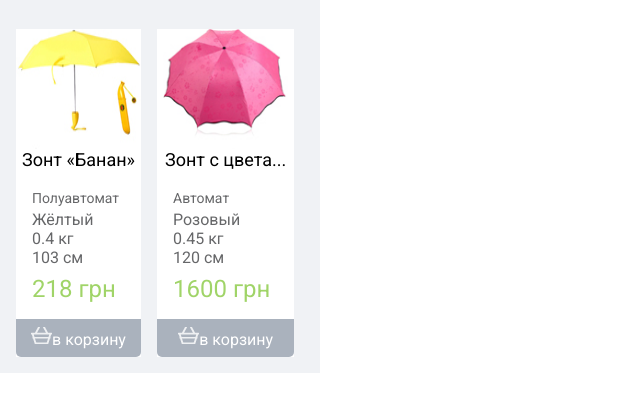
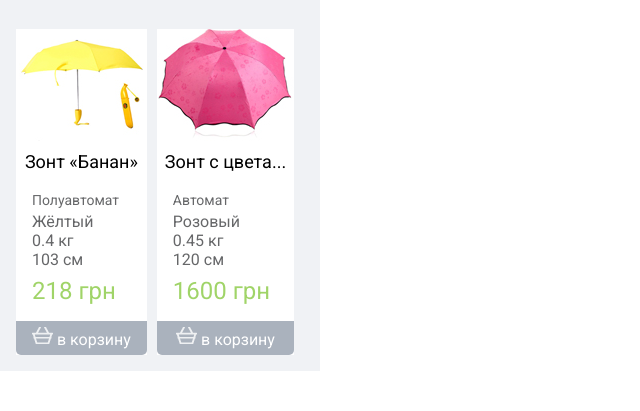
Before and after one commit to olmerrr/olmerrr.github.io, a plain HTML site: page dombrovskiy-4/index.html in a window 1280 px wide. Shown: the part 63-474 px from the top of the page, without its empty margins (0-640 px from the left). Drawn offline with Linux system fonts and the light colour scheme.

Commit message:
Add files via upload

```diff
--- a/dombrovskiy-4/assets/css/style.css
+++ b/dombrovskiy-4/assets/css/style.css
@@ -62,7 +62,7 @@ html {
 
 }
 .products {
-
+    padding: 8px;
     display:flex;
     height: auto;
 
@@ -70,15 +70,14 @@ html {
 }
 .products__img {
 
-   margin: auto;
-
-    width: 125px;
-    height: 120px;
+    margin: auto;
+    /* width: 125px;
+    height: 120px;  */
 
 }
 .products__product-1 {
 
-    margin: 8px;
+
     flex-direction:column;
     display:flex;
     width: auto;
@@ -88,14 +87,14 @@ html {
 
 }
 .products__product-2{
-    margin: 8px;
+    margin-left: 10px;
     flex-direction:column;
-    flex-shrink: 2;
+    display:flex;
     width: auto;
     height: auto;
     background: #fff;
-    display:flex;
-    flex-shrink: 1;
+
+
 }
 .specifications {
     padding: 16px;
@@ -110,8 +109,8 @@ html {
 }
 
 .category {
- font-size: 14px;
- line-height: 24px;
+    font-size: 14px;
+    line-height: 24px;
 }
 .products__price {
     padding-top: 8px;
@@ -126,15 +125,16 @@ html {
     text-decoration: none;
     color:#fff;
     border-radius: 0 0 5px 5px;
-    /* padding: 5px; */
+
 	user-select: none; /* Убираем текстовое выделение */
 	text-decoration: none;	/* Убираем подчеркивание */
-	outline: none; /* Убираем контур вокруг ссылки *
-    padding: 4px 8px; /* Отступ от текста до рамки */
+	outline: none; /* Убираем контур вокруг ссылки **/
+    padding: 6px 16px;
     text-align: center;
-    padding: 8px;
+
     }
 .products__btn--trash::before {
+
     content:'';
     display: inline-block;
     height: 18px;
--- a/dombrovskiy-4/index.html
+++ b/dombrovskiy-4/index.html
@@ -41,8 +41,8 @@
                                 </ul>
 
                                 <a href="#" class = "products__btn">
-                                                <span class="products__btn--trash">в корзину</span>
-
+                                                <span class="products__btn--trash"></span>
+                                                в корзину
                                 </a>
                        </section>
                        <section class="products__product-2">
@@ -60,8 +60,9 @@
 
                                 <a href="#" class = "products__btn">
 
-                                <span class="products__btn--trash">в корзину</span>
-                                        </a>
+                                <span class="products__btn--trash"></span>
+                                в корзину
+                                </a>
                        </section>
 
                 </div>
```
